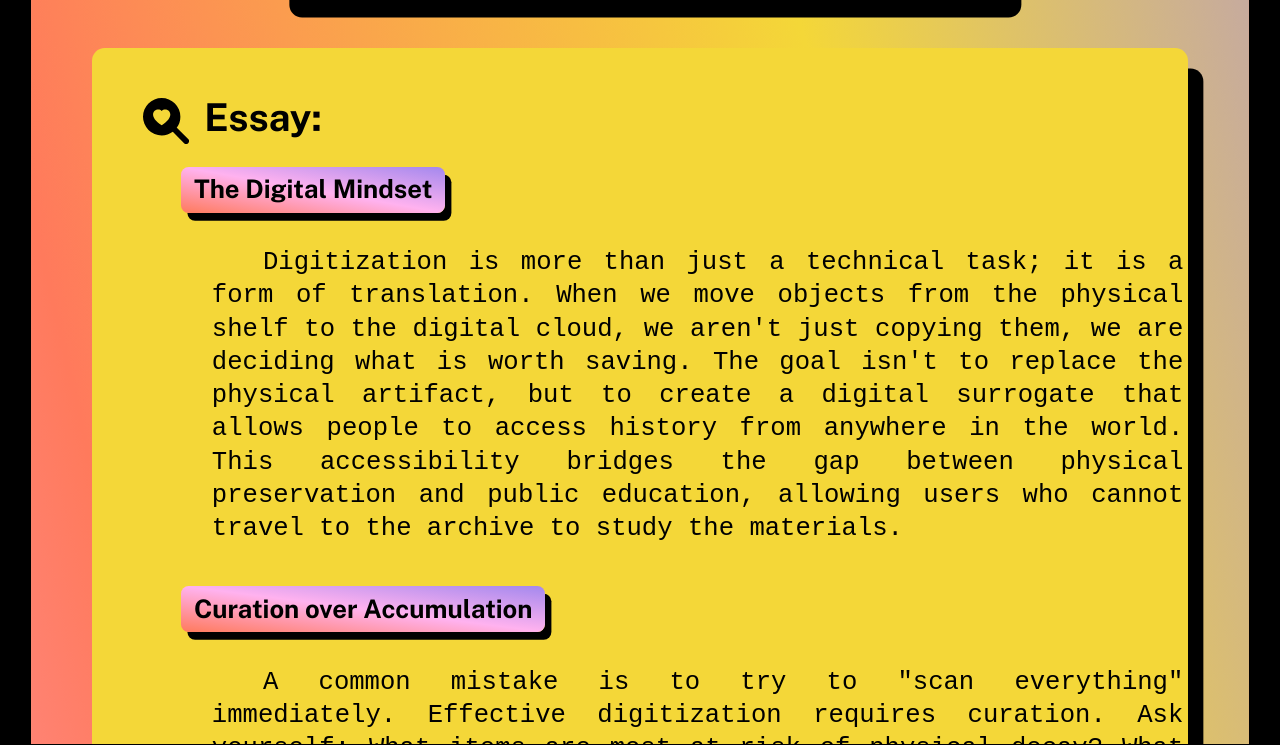
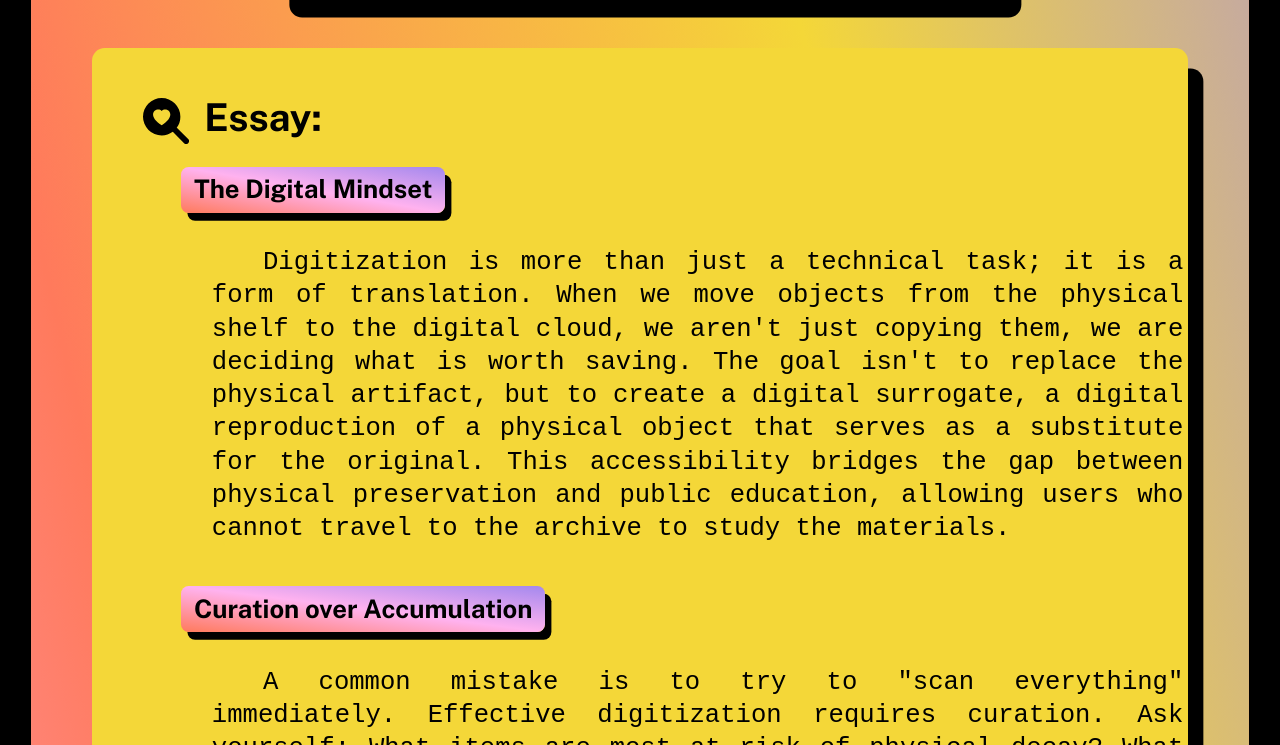
Before and after one commit to jvs7215/digitization, a plain HTML site: page index.html in a window 1280 px wide. Shown: the part 1543-2288 px from the top of the page. Drawn offline with nearby package versions, Linux system fonts and the light colour scheme; a web font is replaced by a local one.

Commit message:
spelling

```diff
--- a/index.html
+++ b/index.html
@@ -33,7 +33,7 @@
                     <div class="sectionDivGreenHalf">
                         <h2><img class="leftIcon" src="images/house-heart-fill.svg"
                                 alt="Icon of a heart in a house" /> What is Digitization? </h2>
-                        <p>Digitizaiton is the process of tranlating phsyical text, pictures, or
+                        <p>Digitization is the process of translating phsyical text, pictures, or
                             artifacts (or anything!) into digital form.</p>
                     </div>
                     <div class="sectionDivPinkHalf">
@@ -84,10 +84,10 @@
                         of translation. When we move objects from the physical shelf to the digital
                         cloud, we aren't just copying them, we are deciding what is worth saving.
                         The goal isn't to replace the physical artifact, but to create a digital
-                        surrogate that allows people to access history from anywhere in the world.
-                        This accessibility bridges the gap between physical preservation and public
-                        education, allowing users who cannot travel to the archive to study the
-                        materials. </p>
+                        surrogate, a digital reproduction of a physical object that serves
+                        as a substitute for the original. This accessibility bridges the gap between
+                        physical preservation and public education, allowing users who cannot travel
+                        to the archive to study the materials. </p>
                     <h4>Curation over Accumulation</h4>
                     <p class="essayP"> A common mistake is to try to "scan everything" immediately.
                         Effective digitization requires curation. Ask yourself: What items are most
@@ -129,44 +129,47 @@
                         <a href="https://www.clir.org/pubs/reports/pub80-smith/pub80-2/"
                             target="_blank" rel="noopener noreferrer">Why Digitize?</a>
                     </h3>
-                    <p class = "refP">Abby Smith asks a simplest but important question: why do we digitize at all?
-                        Smith calls for call for preservation with purpose.</p>
+                    <p class="refP">Abby Smith asks a simplest but important question: why do we
+                        digitize at all? Smith calls for call for preservation with purpose.</p>
                     <h3>
                         <a href="https://link.springer.com/article/10.1007/s10676-018-9452-x"
                             target="_blank" rel="noopener noreferrer">Societal and Ethical Issues of
                             Digitization</a>
                     </h3>
-                    <p class = "refP"> Lambèr Royakkers, Jelte Timmer, Linda Kool & Rinie van Est (2018) show how
-                        every scan carries ethical weight.</p>
+                    <p class="refP"> Lambèr Royakkers, Jelte Timmer, Linda Kool & Rinie van Est
+                        (2018) show how every scan carries ethical weight.</p>
                     <h3>
                         <a href="https://www.tandfonline.com/doi/full/10.1080/13683500.2024.2317912"
                             target="_blank" rel="noopener noreferrer">The Impact of Digitalisation
                             and Digitisation in Museums</a>
                     </h3>
-                    <p class = "refP"> Joel Qi Hong Yap (2024) capture how museums worldwide are reinventing
-                        themselves through digital tools to make culture more accessible.</p>
+                    <p class="refP"> Joel Qi Hong Yap (2024) capture how museums worldwide are
+                        reinventing themselves through digital tools to make culture more
+                        accessible.</p>
                     <h3>
                         <a href="https://link.springer.com/chapter/10.1007/978-3-658-05014-6_2"
                             target="_blank" rel="noopener noreferrer">Change Through
                             Digitization—Value Creation in the Age of Industry 4.0</a>
                     </h3>
-                    <p class = "refP">Henning Kagermann (2015) connects cultural digitization to global innovation
-                        and how digital transformation can drive new forms of value.</p>
+                    <p class="refP">Henning Kagermann (2015) connects cultural digitization to
+                        global innovation and how digital transformation can drive new forms of
+                        value.</p>
                     <h3>
                         <a
                             href="https://www.researchgate.net/publication/277773073_Digitizing_Collections_Strategic_Issues_for_the_Information_ManagerLorna_M_Hughes"
                             target="_blank" rel="noopener noreferrer"> Digitizing Collections:
                             Strategic Issues for the Information Manager </a>
                     </h3>
-                    <p class = "refP"> Lorna M. Hughes offers a comprehensive roadmap for the lifecycle of a
-                        digital project, focusing on the strategies managers need to succeed. </p>
+                    <p class="refP"> Lorna M. Hughes offers a comprehensive roadmap for the
+                        lifecycle of a digital project, focusing on the strategies managers need to
+                        succeed. </p>
                     <h3>
                         <a href="https://elischolar.library.yale.edu/jcas/vol4/iss2/4/"
                             target="_blank" rel="noopener noreferrer"> Ethical Issues In
                             Digitization Of Cultural Heritage </a>
                     </h3>
-                    <p class = "refP"> Zinaida Manžuch dives into the organizational side, exploring how
-                        digitization changes the way libraries and archives are managed. </p>
+                    <p class="refP"> Zinaida Manžuch dives into the organizational side, exploring
+                        how digitization changes the way libraries and archives are managed. </p>
                 </div>
             </div>
         </div>
--- a/style.css
+++ b/style.css
@@ -179,8 +179,8 @@ h4 {
 
 h4:hover {
     /*scale and move up*/
-    transform: scale(1.004) translateX(-0.4em);
-    box-shadow: 0.35em 0.4em 0px black; /* stronger shadow */
+    transform: translateX(-0.25em);
+
 
     background: linear-gradient(to top right, #A388EE, #FFB2EF, #FF7A5C);
 }
```
